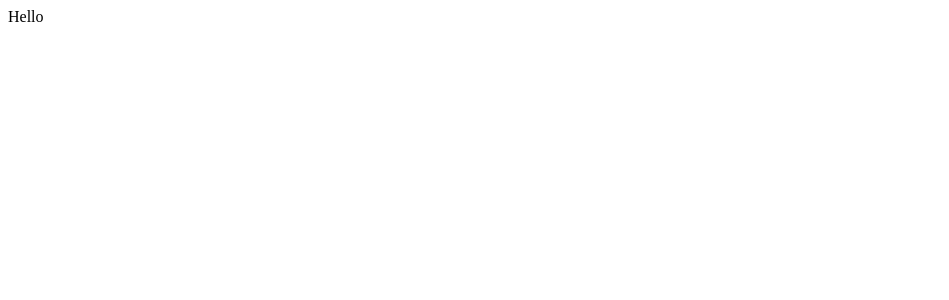
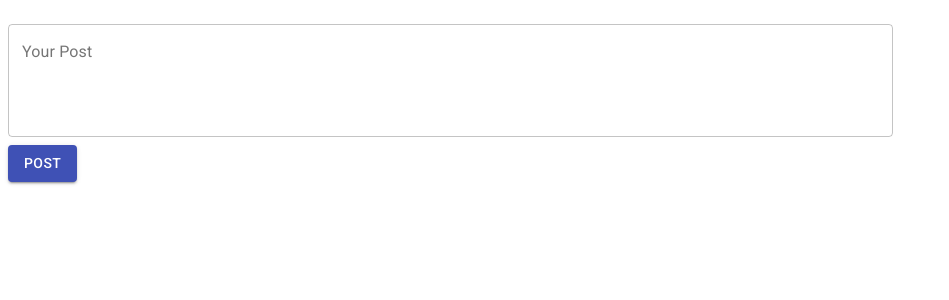
Before and after one commit to Puratinamu/fanlinc, a React (Create React App) app in the folder frontend/: page /newpost in a window 1280 px wide. Shown: the top 300 px of the page, without its empty margins (0-949 px from the left). Built offline with nearby package versions, Linux system fonts and the light colour scheme; the HTML template or start-up script is replaced by a standard one.

Commit message:
COUD-29 Initial work for text posts

```diff
--- a/frontend/src/App.js
+++ b/frontend/src/App.js
@@ -3,6 +3,7 @@ import { BrowserRouter as Router, Switch, Route } from "react-router-dom";
 import Home from "./routes/Home/Home"
 import Signup from "./routes/Signup/Signup"
 import Login from "./routes/Login/Login";
+import NewPost from "./routes/NewPost/NewPost";
 
 
 class App extends React.Component {
@@ -13,6 +14,9 @@ class App extends React.Component {
       <Router>
         <link rel="stylesheet" href="https://fonts.googleapis.com/css?family=Roboto:300,400,500,700&display=swap" />
         <Switch>
+          <Route path="/newpost">
+            <NewPost />
+          </Route>
           <Route path="/signup">
             <Signup />
           </Route>
--- /dev/null
+++ b/frontend/src/components/NewPostForm/NewPostForm.jsx
@@ -0,0 +1,74 @@
+import React from 'react';
+import TextField from '@material-ui/core/TextField';
+import Button from '@material-ui/core/Button';
+import Box from '@material-ui/core/Box';
+require('./NewPostForm.scss')
+
+class NewPostForm extends React.Component {
+    constructor(props) {
+        super()
+        this.handlePostAttempt = this.handlePostAttempt.bind(this);
+        this.handlePostInput = this.handlePostAttempt.bind(this);
+
+        this.state = {
+            fandom: "",
+            postText: "",
+            fandomMissingError: false,
+            postTextMissingError: false,
+            postFailUnauthorizedError: false,
+            postFailInternalServerError: false,
+            postFailBadRequestError: false,
+            postSuccess: false
+        }
+    }
+
+    handlePostAttempt() {}
+
+    handlePostInput() {
+
+    }
+
+
+    render() {
+        return (
+            <Box>
+                <Box>
+                    <PostField />
+                </Box>
+                <Box>
+                    <PostButton />
+                </Box>
+
+            </Box>
+        )
+    }
+}
+
+function PostField(props) {
+
+    return (<TextField
+        id="standard-multiline-static"
+        label="Your Post"
+        multiline
+        rows="4"
+        placeholder="Say Something......."
+        className="post-text-box"
+        margin="normal"
+        variant="outlined"
+    />)
+}
+
+function PostButton(props) {
+    return (
+        <Button
+            variant="contained"
+            color="primary"
+            className="post-button"
+            onClick={props.onClick}
+        >
+            Post
+        </Button>
+    )
+}
+
+export default NewPostForm
--- /dev/null
+++ b/frontend/src/components/NewPostForm/NewPostForm.scss
@@ -0,0 +1,17 @@
+$spacing: 1rem;
+
+container{
+    display: 'flex';
+    flex-wrap: 'wrap';
+}
+
+.post-text-box {
+    margin-left:spacing;
+    margin-right: spacing;
+    width: 70%,
+}
+
+.post-button{
+    margin-top: 1rem;
+    width: 150;
+}
--- /dev/null
+++ b/frontend/src/routes/NewPost/NewPost.jsx
@@ -0,0 +1,10 @@
+import React from 'react';
+import NewPostForm from '../../components/NewPostForm/NewPostForm.jsx'
+
+class NewPost extends React.Component{
+
+    render(){
+        return <NewPostForm />
+    }
+}
+export default NewPost;
```
